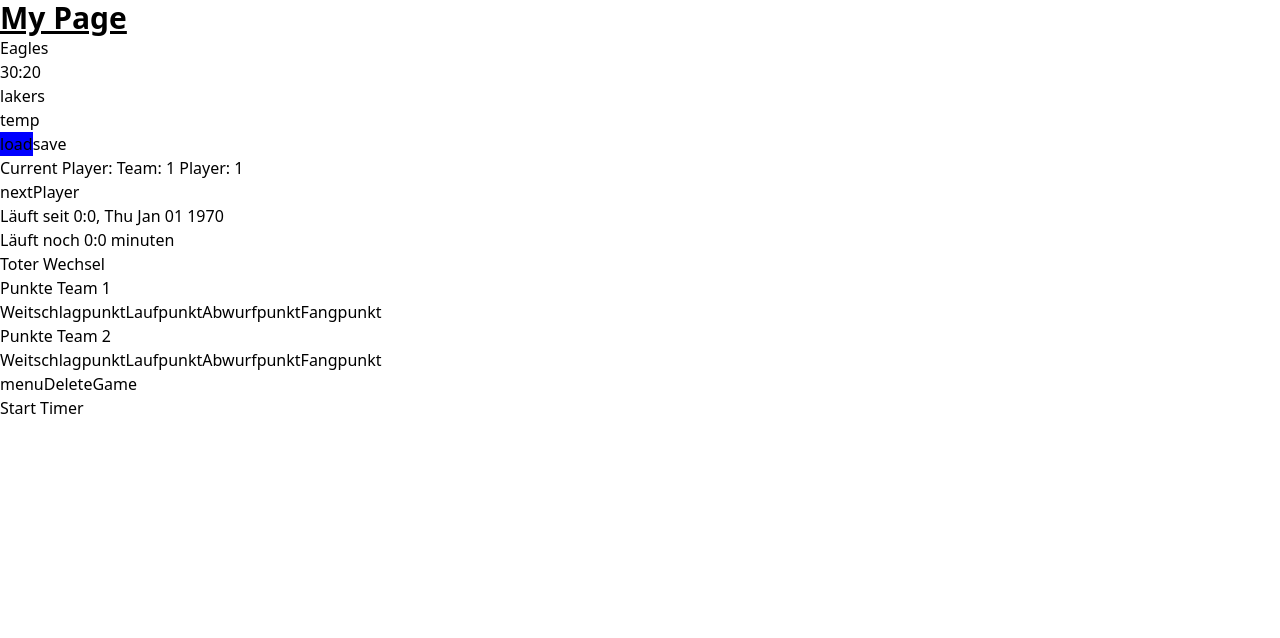
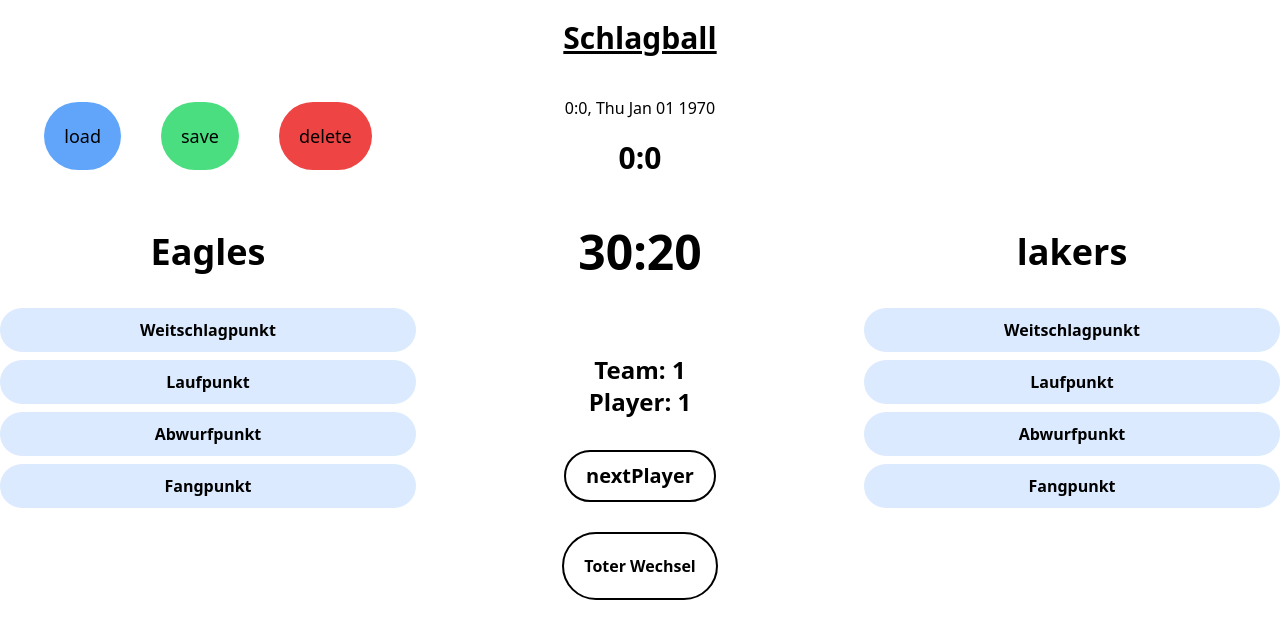
Before and after one commit to Colindustrys/schlagballfrontend, a Next.js app: page /game in a window 1280 px wide. Shown: the top 638 px of the page. Built offline with nearby package versions, Linux system fonts and the light colour scheme.

Commit message:
Added styling

```diff
--- a/app/game/page.tsx
+++ b/app/game/page.tsx
@@ -194,36 +194,51 @@
 
   return (
     <div>
-      <header>
-        <h1 className="text-3xl font-bold underline">My Page</h1>
+      <header className="text-center my-5">
+            <h1 className="text-3xl font-bold underline text-center">Schlagball</h1>
       </header>
+      <div className="container mx-auto">
+        <div className="grid grid-cols-3 gap-4">
 
-      <main>
-
+            <div id="storage" className="flex items-center justify-center">
+              <TestComponent loadData={loadData} saveData={saveData} clearCookies={clearCookies}/>
+            </div>
+            <div id="timer" className="">
+              <TimeLeft json={json} endGameCallback={endGame}/>
+            </div>
+            <div></div>
+            <div id="teamName1" className='text-4xl font-bold p-5 text-center'>
               <TeamNameDisplay json={json} teamNR={1}/>
+            </div>
+            <div id="score" className="flex items-center justify-center">
               <ScoreBoard json={json}/>
+            </div>
+            <div id="teamName2" className='text-4xl font-bold p-5 text-center'>
               <TeamNameDisplay json={json} teamNR={2}/>
-
-        <button onClick={temp}>temp</button>
-
-        <TestComponent loadData={loadData} saveData={saveData}/>
+            </div>
+            <div id="team1points">
+              <PointButtons pointFunc={point} team={1}/>
+            </div>
+            <div id="currentStatus" className="flex items-center justify-center">
               <CurrentPlayer json={json} nextPlayer={nextPlayer}/>
-        <TimeLeft json={json} endGameCallback={endGame}/>
-        <button onClick={toterWechsel}>Toter Wechsel</button>
-
-        <p>Punkte Team 1</p>
-
-        <PointButtons pointFunc={point} team={1}/>
-
-        <p>Punkte Team 2</p>
-
+            </div>
+            <div id="team2points">
               <PointButtons pointFunc={point} team={2}/>
-        <a href="/">menu</a>
-        <button onClick={clearCookies}>DeleteGame</button>
+            </div>
+            <div></div>
+            <div className=" text-center felx items-center justify-center">
+              <button className="bg-white active:bg-blue-200 p-5 px-5 border-black border-2 font-bold rounded-full prevent-select" onClick={toterWechsel}>Toter Wechsel</button>
+            </div>
+            <div></div>
+        </div>
+      </div>
+      <div className="mt-5">
           <EventLog events={events}/>
-        <TimerStartButton json={json} onClickFunction={timerStart}/>
-      </main>
       </div>
-
+    </div>
   );
 }
+
+/*
+<button onClick={temp}>temp</button>
+*/
--- a/app/globals.css
+++ b/app/globals.css
@@ -5,3 +5,25 @@
 .main {
   background-color: blue;
 }
+
+.point-button {
+  @apply bg-blue-100 active:bg-blue-400 py-2.5 mb-2 rounded-full prevent-select;
+}
+
+.player-select-button {
+  @apply bg-amber-100 active:bg-amber-400 p-2.5 m-0.5 mb-2 rounded-full prevent-select;
+}
+
+.table-element {
+  @apply p-5 border border-black border-2;
+}
+
+.col-name {
+  @apply font-bold text-2xl;
+}
+
+.prevent-select {
+  -webkit-user-select: none; /* Safari */
+  -ms-user-select: none; /* IE 10 and IE 11 */
+  user-select: none; /* Standard syntax */
+}
--- a/components/currentPlayer.tsx
+++ b/components/currentPlayer.tsx
@@ -25,9 +25,10 @@
   }
 
   return (
-    <div className='currentPlayerBox'>
-      <p>Current Player: Team: {json.currentTeam + 1} Player: {currentPlayer + 1}</p>
-      <button onClick={nextPlayer}>nextPlayer</button>
+    <div className=' text-center'>
+      <p className='mt-8 font-bold text-2xl'>Team: {json.currentTeam + 1}</p>
+      <p className='mb-8 font-bold text-2xl'>Player: {currentPlayer + 1}</p>
+      <button className=' bg-white text-xl border border-black border-2 font-bold py-2.5 px-5 rounded-full' onClick={nextPlayer}>nextPlayer</button>
     </div>
   );
 }
--- a/components/eventLog.tsx
+++ b/components/eventLog.tsx
@@ -12,10 +12,10 @@
 
     return (
         <tr key={key}>
-            <th>{date.getHours()}:{date.getMinutes()}</th>
-            <th>{event.text}</th>
-            <th>{event.team}</th>
-            <th>{event.player}</th>
+            <th  className='table-element'>{date.getHours()}:{date.getMinutes()}</th>
+            <th className='table-element'>{event.text}</th>
+            <th className='table-element'>{event.team}</th>
+            <th className='table-element'>{event.player}</th>
         </tr>
     )
 }
@@ -31,14 +31,14 @@
 
   return (events.length > 0) && (
 
-    <div>
+    <div className='relative overflow-x-auto flex items-center justify-center'>
         <table>
-            <tbody>
+            <tbody className='border border-black border-4 p-10 mx-10 text-left'>
                 <tr>
-                    <th>Uhrzeit</th>
-                    <th>Punkt</th>
-                    <th>Team</th>
-                    <th>Spieler</th>
+                    <th className='table-element col-name'>Uhrzeit</th>
+                    <th className='table-element col-name'>Punkt</th>
+                    <th className='table-element col-name'>Team</th>
+                    <th className='table-element col-name'>Spieler</th>
                 </tr>
                 {events.slice().reverse().map(render)}
             </tbody>
--- a/components/playerSelector.tsx
+++ b/components/playerSelector.tsx
@@ -15,19 +15,19 @@
   }
 
   return (
-    <div className='currentPlayerBox'>
-      <button onClick={() => pointFunc(team, 1, art)}>1</button>
-      <button onClick={() => pointFunc(team, 2, art)}>2</button>
-      <button onClick={() => pointFunc(team, 3, art)}>3</button>
-      <button onClick={() => pointFunc(team, 4, art)}>4</button>
-      <button onClick={() => pointFunc(team, 5, art)}>5</button>
-      <button onClick={() => pointFunc(team, 6, art)}>6</button>
-      <button onClick={() => pointFunc(team, 7, art)}>7</button>
-      <button onClick={() => pointFunc(team, 8, art)}>8</button>
-      <button onClick={() => pointFunc(team, 9, art)}>9</button>
-      <button onClick={() => pointFunc(team, 10, art)}>10</button>
-      <button onClick={() => pointFunc(team, 11, art)}>11</button>
-      <button onClick={() => pointFunc(team, 12, art)}>12</button>
+    <div className='currentPlayerBox grid grid-cols-4 bg-slate-200'>
+      <button className='player-select-button' onClick={() => pointFunc(team, 1, art)}>1</button>
+      <button className='player-select-button' onClick={() => pointFunc(team, 2, art)}>2</button>
+      <button className='player-select-button' onClick={() => pointFunc(team, 3, art)}>3</button>
+      <button className='player-select-button' onClick={() => pointFunc(team, 4, art)}>4</button>
+      <button className='player-select-button' onClick={() => pointFunc(team, 5, art)}>5</button>
+      <button className='player-select-button' onClick={() => pointFunc(team, 6, art)}>6</button>
+      <button className='player-select-button' onClick={() => pointFunc(team, 7, art)}>7</button>
+      <button className='player-select-button' onClick={() => pointFunc(team, 8, art)}>8</button>
+      <button className='player-select-button' onClick={() => pointFunc(team, 9, art)}>9</button>
+      <button className='player-select-button' onClick={() => pointFunc(team, 10, art)}>10</button>
+      <button className='player-select-button' onClick={() => pointFunc(team, 11, art)}>11</button>
+      <button className='player-select-button' onClick={() => pointFunc(team, 12, art)}>12</button>
     </div>
   );
 }
--- a/components/pointButtons.tsx
+++ b/components/pointButtons.tsx
@@ -19,17 +19,17 @@
   }
 
   return (
-    <div className='currentPlayerBox'>
-      <Popup trigger={<button> Weitschlagpunkt</button>} position={popupPos}>
+    <div className='currentPlayerBox flex flex-col font-bold'>
+      <Popup trigger={<button className='point-button'> Weitschlagpunkt</button>} position={popupPos}>
         <PlayerSelector pointFunc={pointFunc} team={team} art="Weitschlagpunkt"/>
       </Popup>
-      <Popup trigger={<button> Laufpunkt</button>} position={popupPos}>
+      <Popup trigger={<button className='point-button'> Laufpunkt</button>} position={popupPos}>
         <PlayerSelector pointFunc={pointFunc} team={team} art="Laufpunkt"/>
       </Popup>
-      <Popup trigger={<button> Abwurfpunkt</button>} position={popupPos}>
+      <Popup trigger={<button className='point-button'> Abwurfpunkt</button>} position={popupPos}>
         <PlayerSelector pointFunc={pointFunc} team={team} art="Abwurfpunkt"/>
       </Popup>
-      <Popup trigger={<button> Fangpunkt</button>} position={popupPos}>
+      <Popup trigger={<button className='point-button'> Fangpunkt</button>} position={popupPos}>
         <PlayerSelector pointFunc={pointFunc} team={team} art="Fangpunkt"/>
       </Popup>
     </div>
--- a/components/score.tsx
+++ b/components/score.tsx
@@ -8,9 +8,8 @@
 const ScoreBoard: React.FC<myCurrentPlayer> = ({json}) => {
 
   return (
-    <div className='scoreBox'>
+    <div className='text-center text-5xl p-2 font-bold content-center'>
       <h2>{json.team1points}:{json.team2points}</h2>
-
     </div>
   );
 }
--- a/components/testComponent.tsx
+++ b/components/testComponent.tsx
@@ -4,13 +4,15 @@
 interface myFunctions {
   loadData: MouseEventHandler
   saveData: MouseEventHandler
+  clearCookies: MouseEventHandler
 }
 
-const TestComponent: React.FC<myFunctions> = ({loadData, saveData}) => {
+const TestComponent: React.FC<myFunctions> = ({loadData, saveData, clearCookies}) => {
   return (
-    <div>
-      <button className="main" onClick={loadData}>load</button>
-      <button onClick={saveData}>save</button>
+    <div className='text-center text-lg'>
+      <button className="mx-5 bg-blue-400 py-5 px-5 rounded-full" onClick={loadData}>load</button>
+      <button className="mx-5 bg-green-400 py-5 px-5 rounded-full" onClick={saveData}>save</button>
+      <button className="mx-5 bg-red-500 py-5 px-5 rounded-full" onClick={clearCookies}>delete</button>
     </div>
   );
 }
--- a/components/timeLeft.tsx
+++ b/components/timeLeft.tsx
@@ -40,9 +40,9 @@
         return () => clearInterval(intervalId);
     }, [json]);
 
-    return <div>
-        <div>Läuft seit {startDate.getHours()}:{startDate.getMinutes()}, {startDate.toDateString()}</div>
-        <div>Läuft noch {timeMinutes}:{timeSeconds} minuten</div>
+    return <div className='text-center content-center'>
+        <div className='pt-5'>{startDate.getHours()}:{startDate.getMinutes()}, {startDate.toDateString()}</div>
+        <div className='font-bold text-3xl mx-5 p-5'>{timeMinutes}:{timeSeconds}</div>
     </div>;
 };
 
```
Lines whose indentation alone changed are shown as unchanged.
